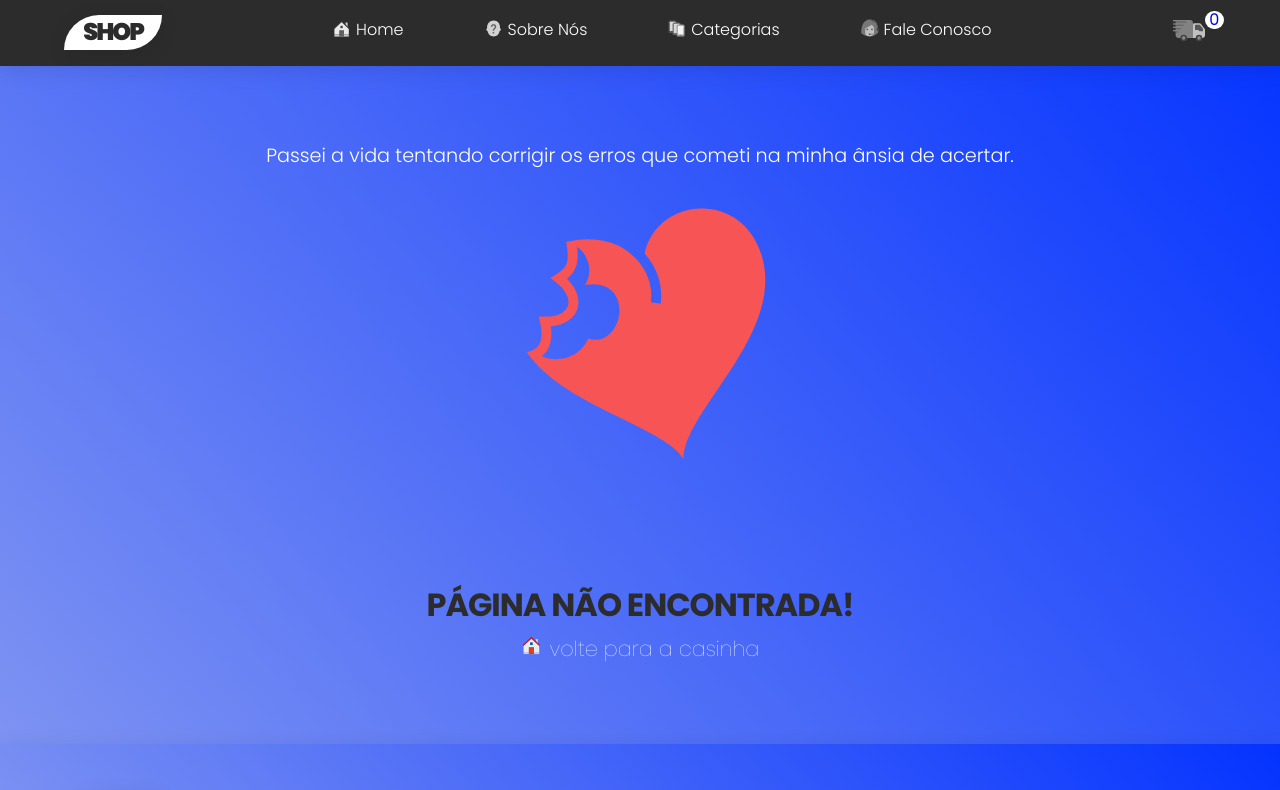
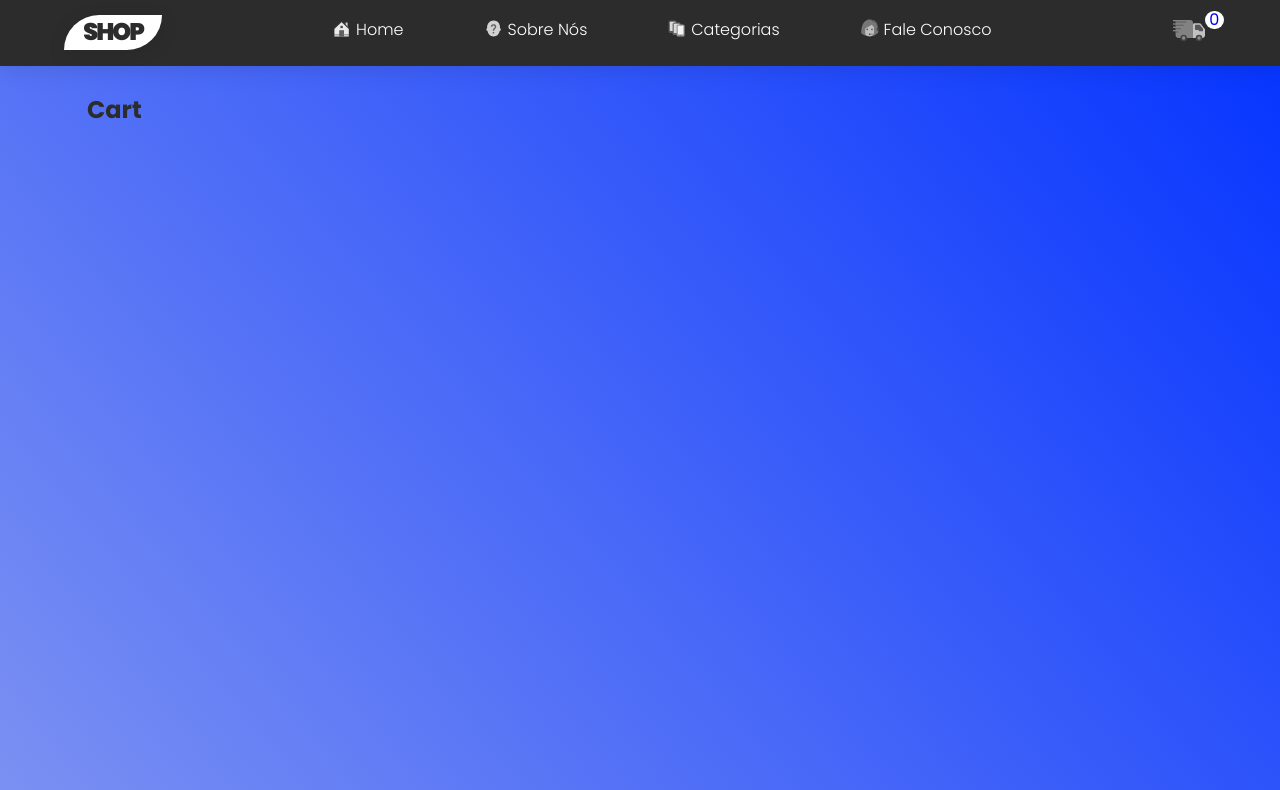
Before and after one commit to dev-marcioreis/shop-react, a React (Create React App) app: page /cart in a window 1280 px wide. Shown: the top 790 px of the page. Built offline with nearby package versions, Linux system fonts and the light colour scheme.

Commit message:
correção link cart

```diff
--- a/src/App.js
+++ b/src/App.js
@@ -4,6 +4,7 @@ import Header from './components/header/Header'
 import Home from './components/home/Home'
 import Footer from './components/footer/Footer'
 import NotFound from './components/notFound/NotFound';
+import Cart from './components/cart/Cart'
 
 
 
@@ -13,6 +14,7 @@ function App() {
       <Header />
       <Routes>
         <Route path='/shop-react' element={<Home />} />
+        <Route path='/cart' element={<Cart />} />
         <Route path='*' element={<NotFound />} />
       </Routes>
       <Footer />
--- a/src/components/cart/Cart.jsx
+++ b/src/components/cart/Cart.jsx
@@ -3,7 +3,11 @@ import './cart.css'
 const Cart = () => {
   return (
     <>
-        <h1>Cart</h1>
+        <section className="section cart">
+          <div className="container">
+            <h1>Cart</h1>
+          </div>
+        </section>
     </>
   )
 }
--- a/src/components/cart/cart.css
+++ b/src/components/cart/cart.css
@@ -0,0 +1,3 @@
+.cart {
+    height: 100vh;
+}
```
